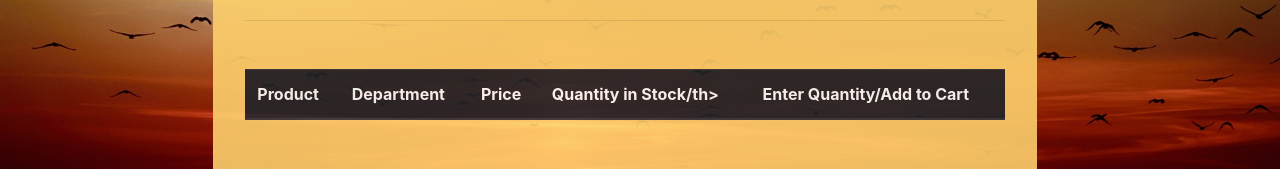
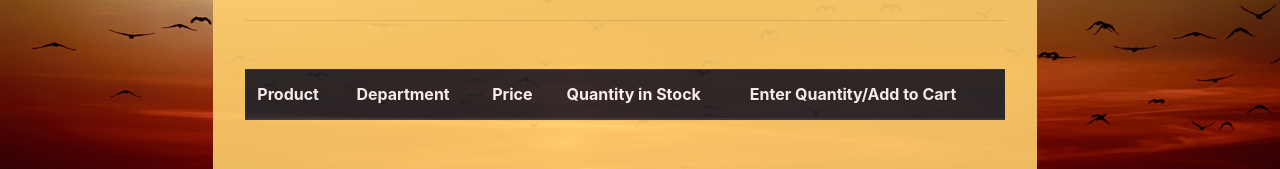
Before and after one commit to stefeifert/Bamazon, a website: page public/index.html in a window 1280 px wide. Shown: the part 289-458 px from the top of the page. Drawn offline with nearby package versions, Linux system fonts and the light colour scheme; no server answers.

Commit message:
updated path for seeds

```diff
--- a/package.json
+++ b/package.json
@@ -17,7 +17,7 @@
     "test": "echo \"Error: no test specified\" && exit 1",
     "start": "npm run seed && node server.js",
     "watch": "nodemon server.js",
-    "seed": "node ./seeds.js"
+    "seed": "node seeds.js"
   },
   "repository": {
     "type": "git",
--- a/public/index.html
+++ b/public/index.html
@@ -55,7 +55,7 @@
                             <th scope="col">Product</th>
                             <th scope="col">Department</th>
                             <th scope="col">Price</th>
-                            <th scope="col">Quantity in Stock/th>
+                            <th scope="col">Quantity in Stock</th>
                             <th scope="col">Enter Quantity/Add to Cart</th>
                         </tr>
                     </thead>
```
Also changed, not shown: 1 other file.
